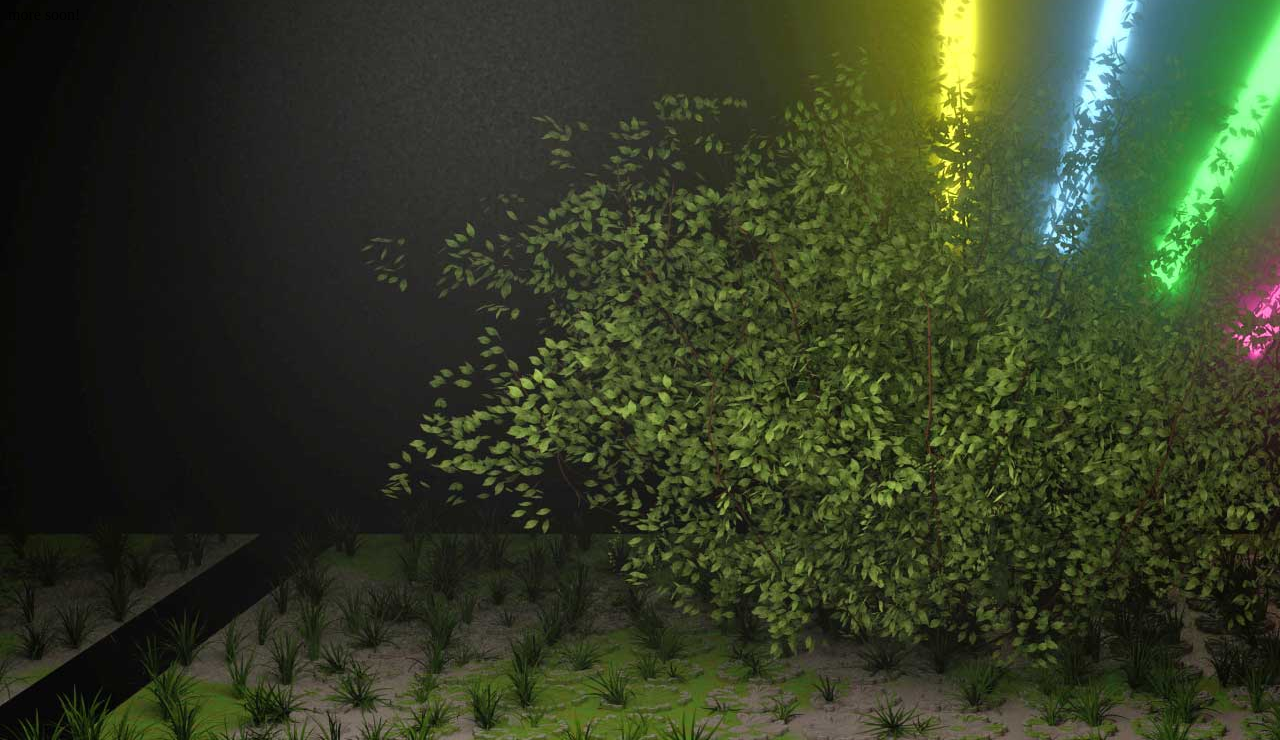
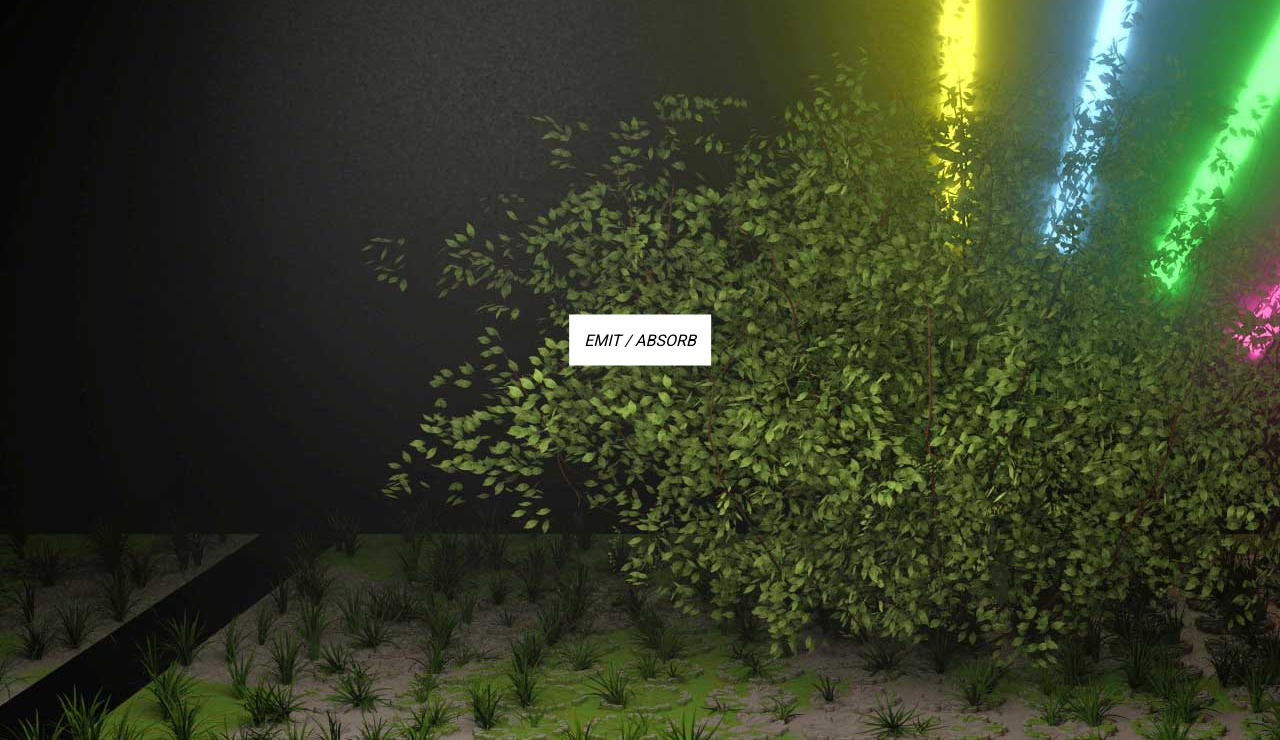
Before and after one commit to jitterhorse/emitabsorb, a plain HTML site: page index.html in a window 1280 px wide. Shown: the part 60-800 px from the top of the page. Drawn offline with Linux system fonts and the light colour scheme.

Commit message:
added style and text center

```diff
--- /dev/null
+++ b/css/main.css
@@ -0,0 +1,11 @@
+.middle{
+	position: relative;
+	float: left;
+	top: 50%;
+	left: 50%;
+	transform: translate(-50%, -50%);
+    font-family: 'Roboto', sans-serif;
+	background-color: white;
+	color:black;
+    padding: 0 15 0 15px;
+}
--- a/index.html
+++ b/index.html
@@ -1,6 +1,11 @@
 <html>
+<head>
+<link rel="stylesheet" type="text/css" href="./css/main.css">
+<link href="https://fonts.googleapis.com/css?family=Roboto" rel="stylesheet">
+</head>
 <body background="bg.jpg">
-<h1>EMIT / ABSORB</h1>
-<p>more soon!</p>
+<div class="middle">
+<p><i>EMIT / ABSORB</i></p>
+</div>
 </body>
 </html>
```
